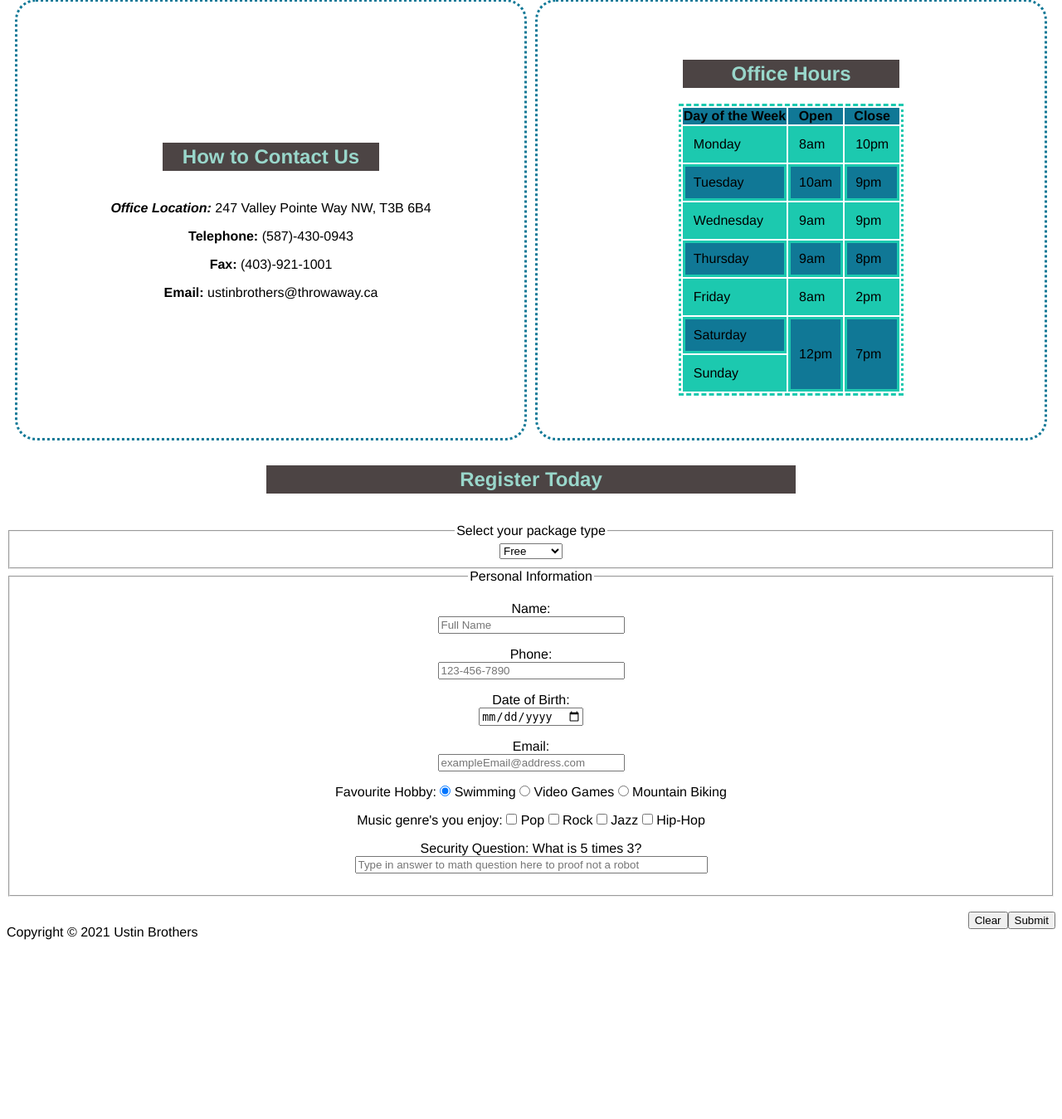
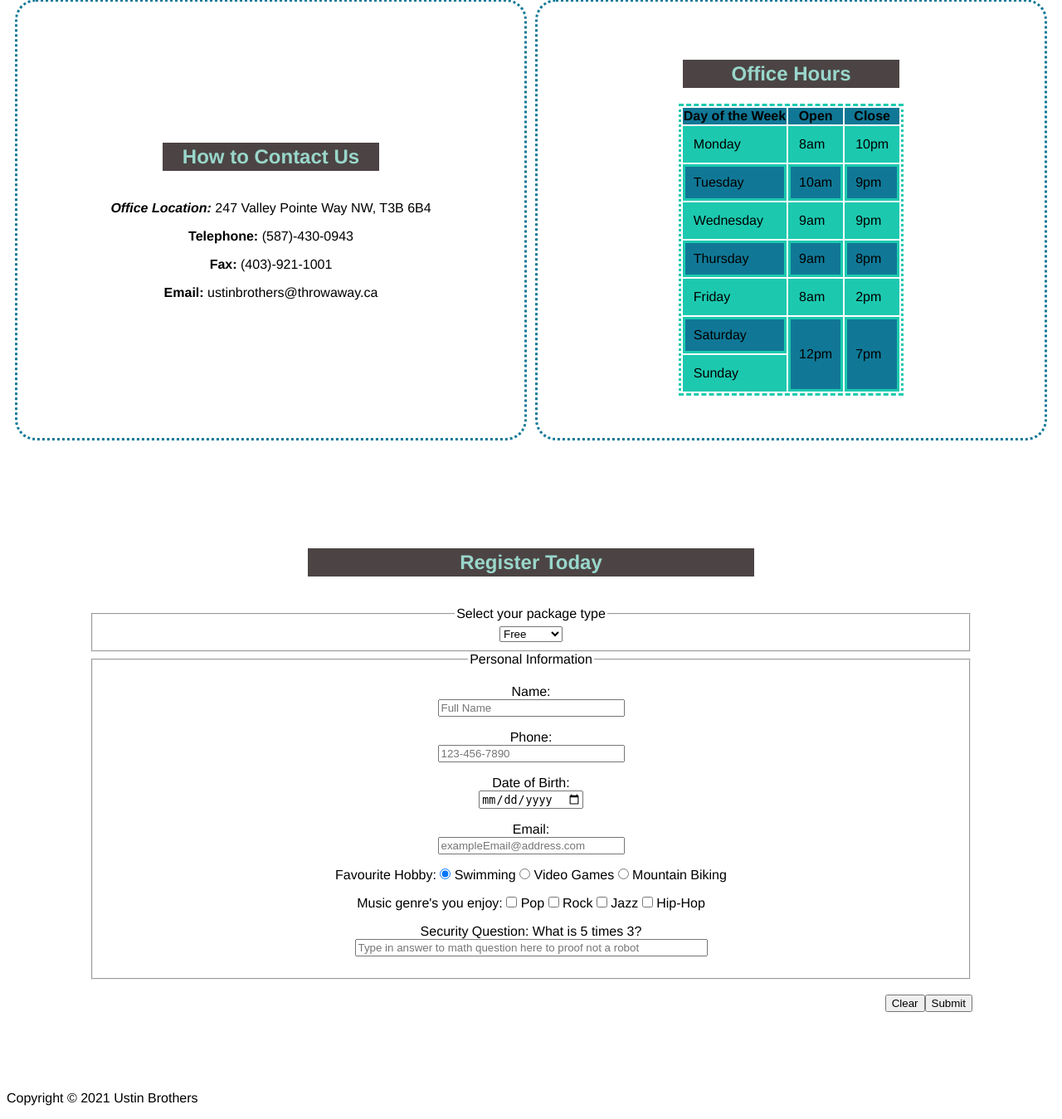
Before and after one commit to Jsavy/2511-Assignment1, a PHP site: page /Home.html in a window 1280 px wide. Shown: the part 1342-2691 px from the top of the page at 83% size. Before the commit the page ends 2475 px from the top, so only its background shows below. Run offline with PHP 8.4, Linux system fonts and the light colour scheme.

Commit message:
Added padding to signup form

```diff
--- a/Home.html
+++ b/Home.html
@@ -10,7 +10,7 @@
             <link rel="stylesheet" href="css/home.css" />
             <!--Test Update-->
     </head>
-    <body>
+    <body id="entirePage">
     <header>
         <nav>
             <ul id="top">
@@ -132,7 +132,7 @@
 
 
     </section>
-    <section id="#signupForm">
+    <section id="signupForm">
         <div class="inline">
             <h2>Register Today<a id=Register></a></h2>
         </div>
--- a/css/home.css
+++ b/css/home.css
@@ -299,7 +299,18 @@ input[type=radio] {
     }
     input[type=radio] {
         display: inline;
+    }
 
-
+    #signupForm{
+        padding: 100px;
     }
 }
+
+/* @media screen and (min-width: 1000px){
+    #entirePage{
+        width: 1000px;
+        margin-left: auto;
+        margin-right: auto;
+    }
+}
+*/
```
